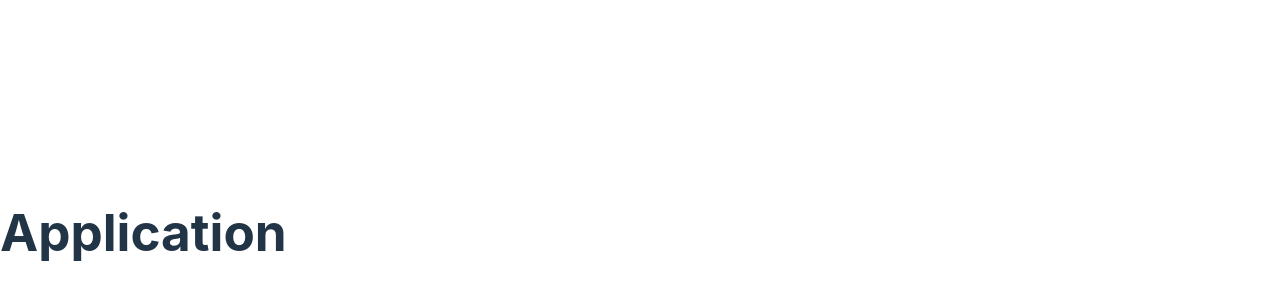
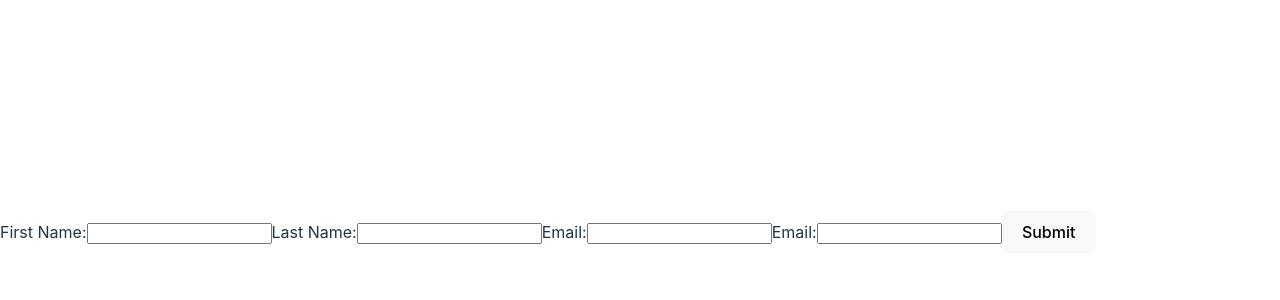
Before and after one commit to dhruv2253/CV-Application, a React (Vite) app: page / in a window 1280 px wide. Shown: the part 168-468 px from the top of the page. Built offline with nearby package versions, Linux system fonts and the light colour scheme.

Commit message:
create basic layout

```diff
--- /dev/null
+++ b/src/Form.tsx
@@ -0,0 +1,34 @@
+type FormProps = {
+    firstName: string;
+    lastName: string;
+    email: string;
+    phone: string;
+}
+
+export const Form = (props: FormProps) => {
+    return (
+            <>
+                <label>
+                    First Name:
+                    <input type="text" value={props.firstName}></input>
+                </label>
+
+                <label>
+                    Last Name:
+                    <input type="text" value={props.lastName}></input>
+                </label>
+                <label>
+                    Email:
+                    <input type="email" value={props.email}></input>
+                </label>
+                <label>
+                    Email:
+                    <input type="tel" value={props.phone}></input>
+                </label>
+
+                <button>Submit</button>
+            </>
+
+
+        )
+}
--- a/src/main.tsx
+++ b/src/main.tsx
@@ -2,7 +2,8 @@
 import ReactDOM from 'react-dom/client'
 
 import './index.css'
+import { Form } from './Form'
 
 ReactDOM.createRoot(document.getElementById('root') as HTMLElement).render(
- <h1>Application</h1>
+ <Form firstName={''} lastName={''} email={''} phone={''}></Form>
 )
```
